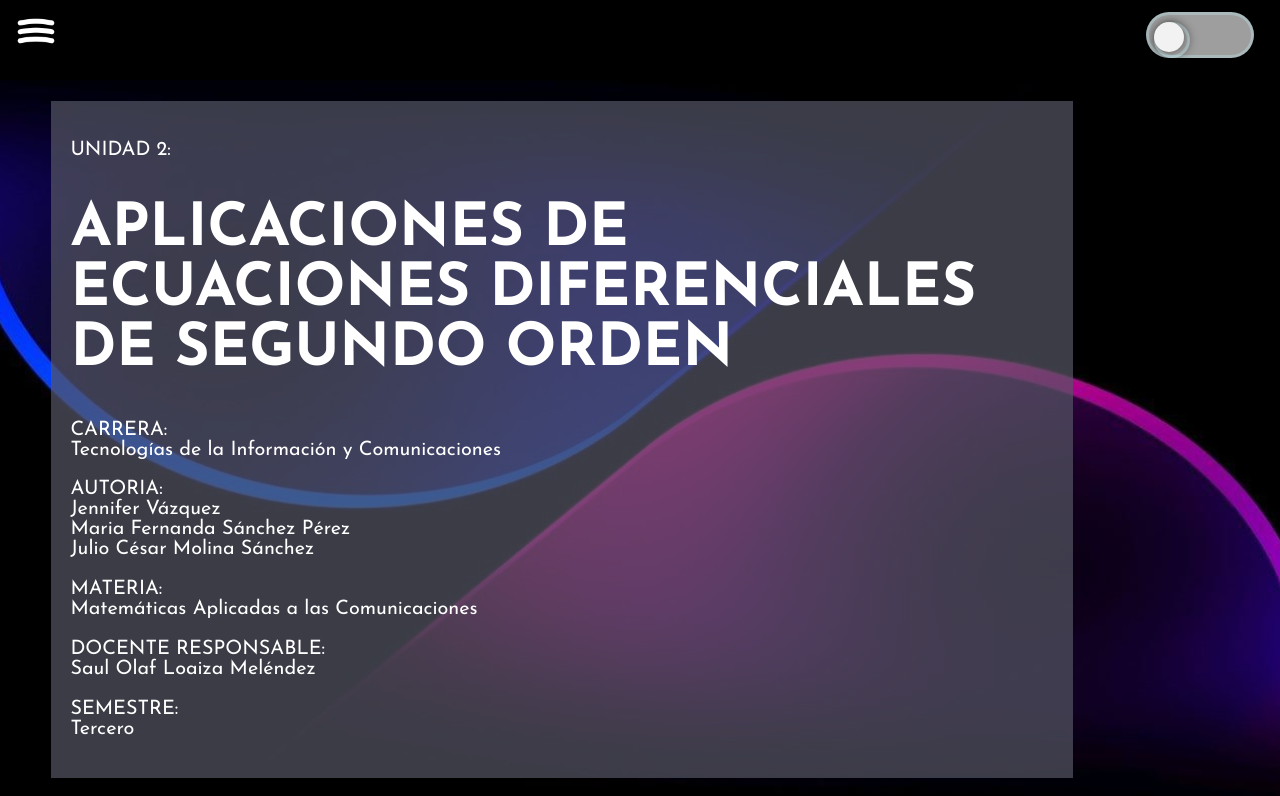
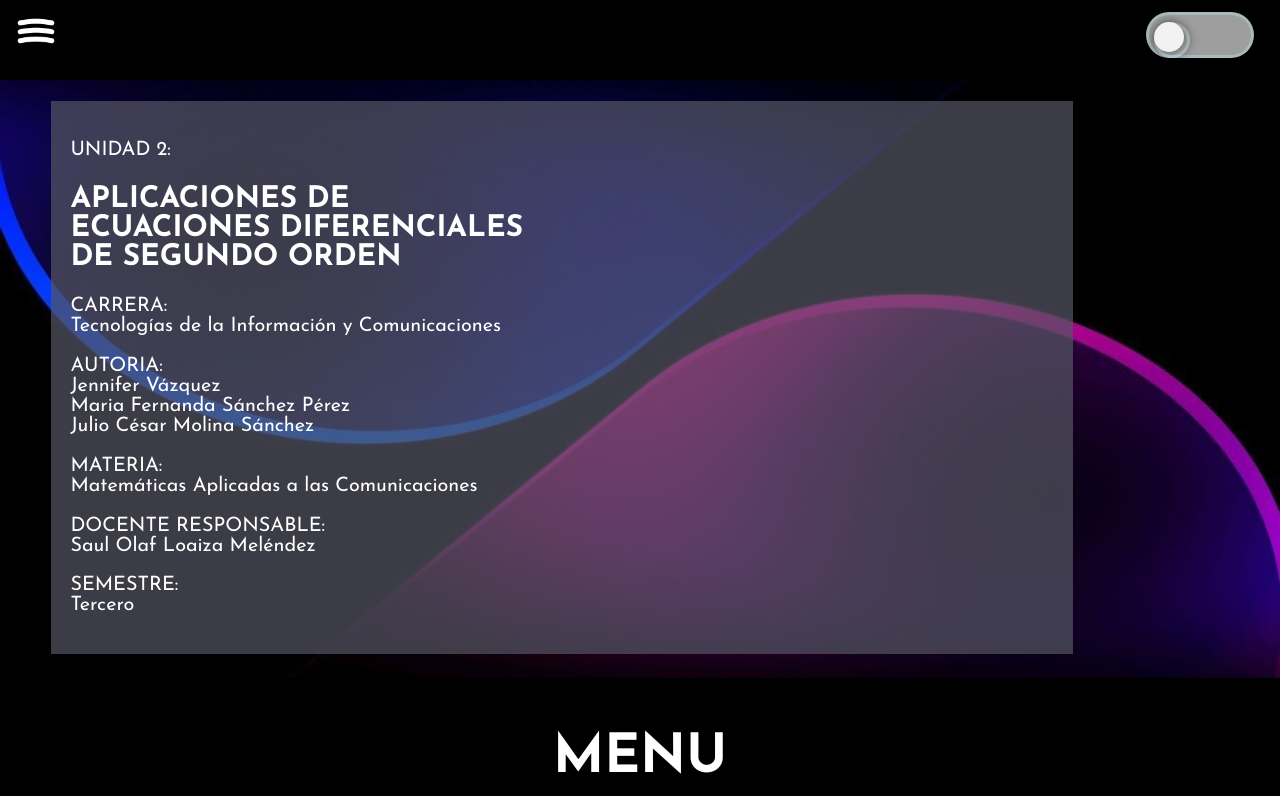
Before and after one commit to MariaFernandaSP/edo, a plain HTML site: page index.html in a window 1280 px wide. Shown: the top 796 px of the page. Drawn offline with Linux system fonts and the light colour scheme; grey boxes are pictures that could not be loaded; a script that the page names is missing.

Commit message:
Update index.html

```diff
--- a/index.html
+++ b/index.html
@@ -62,9 +62,9 @@
     <div class="fondoimagen">
         <div class="texto">
             <p>UNIDAD 2:</p>
-            <h1>APLICACIONES DE <br>
+            <h2>APLICACIONES DE <br>
               ECUACIONES DIFERENCIALES <br>
-              DE SEGUNDO ORDEN</h1>
+              DE SEGUNDO ORDEN</h2>
             <p>
                 CARRERA: <br>
                 Tecnologías de la Información y Comunicaciones
```
